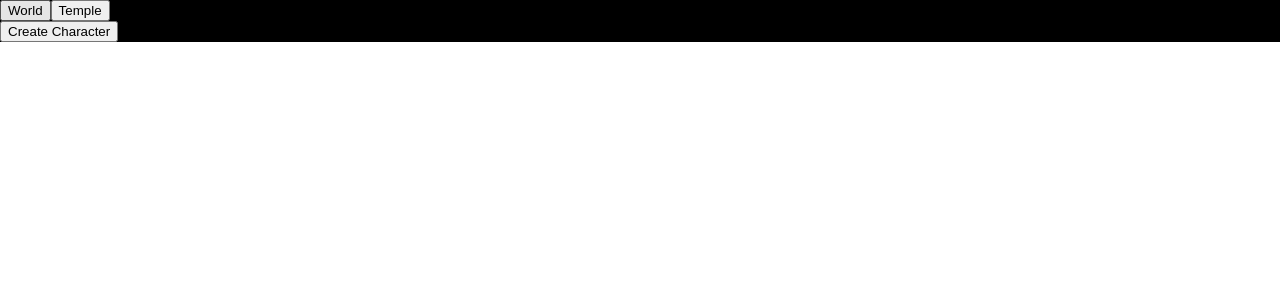
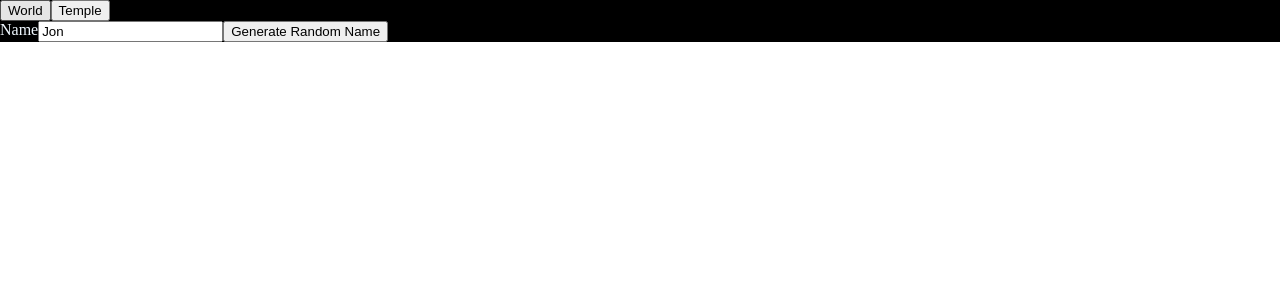
Before and after one commit to SolomonLake/picodelago-monolith, a React app in the folder apps/aar/: page / in a window 1280 px wide. Both pictures are taken after a click on the button "Create Character". Shown: the top 300 px of the page. Built offline with nearby package versions, Linux system fonts and the light colour scheme.

Commit message:
improved stores and removed redux

```diff
--- a/apps/aar/package.json
+++ b/apps/aar/package.json
@@ -7,16 +7,13 @@
     "@types/prop-types": "^15.5.2",
     "@types/react": "^16.0.38",
     "@types/react-dom": "^16.0.4",
-    "@types/react-redux": "^5.0.15",
     "react": "^16.2.0",
     "react-dom": "^16.2.0",
-    "react-redux": "^5.0.6",
     "webpack": "^3.11.0"
   },
   "devDependencies": {
     "awesome-typescript-loader": "^3.4.1",
     "css-loader": "^0.28.9",
-    "redux": "^3.7.2",
     "source-map-loader": "^0.2.3",
     "style-loader": "^0.20.2",
     "ts-loader": "^3.5.0",
--- a/apps/aar/src/components/App.tsx
+++ b/apps/aar/src/components/App.tsx
@@ -10,26 +10,24 @@ import { TempleStoreState } from "./Temple/TempleStore";
 import { WorldMapViewComponent } from "./WorldMap/WorldMap";
 import { TempleViewComponent } from "./Temple/Temple";
 
-import { Stores } from "../index";
-
-export const App = (props: { stores: Stores }) => (
+export const App = () => (
   <div className="app">
     <div className="app-top-menu">
       <button onClick={AppActionCreator.changeToWorldScreen}> World </button>
       <button onClick={AppActionCreator.changeToTempleScreen}> Temple </button>
     </div>
     <div className="app-main-screen">
-      <MainScreen stores={props.stores} />
+      <MainScreen />
     </div>
   </div>
 );
 
-const MainScreen = (props: { stores: Stores }) => {
-  switch (props.stores.appStoreState.screen) {
+const MainScreen = () => {
+  switch (AppStore.state.screen) {
     case "world":
       return <WorldMapViewComponent />;
     case "temple":
-      return <TempleViewComponent stores={props.stores} />;
+      return <TempleViewComponent />;
     default:
       throw new Error("case match exhaustive");
   }
--- a/apps/aar/src/components/CharacterCreation/CharacterCreation.tsx
+++ b/apps/aar/src/components/CharacterCreation/CharacterCreation.tsx
@@ -2,11 +2,20 @@ import * as React from "react";
 
 require("./CharacterCreation.css");
 
-import { Stores } from "../../index";
-
 import { CharacterCreationStore } from "./CharacterCreationStore";
 import { CharacterCreationActionCreator } from "./CharacterCreationActionCreator";
 
-export const CharacterCreationViewComponent = (props: { stores: Stores }) => (
-  <div className="character-creation" />
+export const CharacterCreationViewComponent = () => (
+  <div className="character-creation">
+    <label htmlFor="characterName">Name</label>
+    <input
+      type="text"
+      id="characterName"
+      value={CharacterCreationStore.state.name}
+      onChange={CharacterCreationActionCreator.setName}
+    />
+    <button onClick={CharacterCreationActionCreator.generateNewName}>
+      Generate Random Name
+    </button>
+  </div>
 );
--- a/apps/aar/src/components/CharacterCreation/CharacterCreationActionCreator.tsx
+++ b/apps/aar/src/components/CharacterCreation/CharacterCreationActionCreator.tsx
@@ -1,3 +1,9 @@
+import "react";
+import {
+  InputFormEvent,
+  InputEventTarget
+} from "../../shared/typescriptInterfaces/types";
+
 import { CharacterCreationStore } from "./CharacterCreationStore";
 
 import { generateCharacterName } from "./CharacterCreationApi";
@@ -7,5 +13,11 @@ export const CharacterCreationActionCreator = {
     CharacterCreationStore.updateProperties(CharacterCreationStore, {
       name: generateCharacterName()
     });
+  },
+
+  setName: (event: InputFormEvent<HTMLInputElement>) => {
+    CharacterCreationStore.updateProperties(CharacterCreationStore, {
+      name: event.target.value
+    });
   }
 };
--- a/apps/aar/src/components/Temple/Temple.tsx
+++ b/apps/aar/src/components/Temple/Temple.tsx
@@ -1,22 +1,20 @@
 import * as React from "react";
 
 require("./Temple.css");
-
-import { Stores } from "../../index";
 
 import { TempleStore, TempleStoreState } from "./TempleStore";
 import { TempleActionCreator } from "./TempleActionCreator";
 
 import { CharacterCreationViewComponent } from "../CharacterCreation/CharacterCreation";
 
-export const TempleViewComponent = (props: { stores: Stores }) => (
+export const TempleViewComponent = () => (
   <div className="temple">
-    <TempleMainScreen stores={props.stores} />
+    <TempleMainScreen />
   </div>
 );
 
-const TempleMainScreen = (props: { stores: Stores }) => {
-  switch (props.stores.templeStoreState.screen) {
+const TempleMainScreen = () => {
+  switch (TempleStore.state.screen) {
     case "base":
       return (
         <button onClick={TempleActionCreator.changeToCharacterCreationScreen}>
@@ -24,7 +22,7 @@ const TempleMainScreen = (props: { stores: Stores }) => {
         </button>
       );
     case "characterCreation":
-      return <CharacterCreationViewComponent stores={props.stores} />;
+      return <CharacterCreationViewComponent />;
     default:
       throw new Error("case match exhaustive");
   }
--- a/apps/aar/src/index.tsx
+++ b/apps/aar/src/index.tsx
@@ -1,40 +1,16 @@
 import * as React from "react";
 import { render } from "react-dom";
-import { Provider } from "react-redux";
-import { createStore } from "redux";
-
-import { Store } from "./shared/StoreState";
 
 import { App } from "./components/App";
-
-import { AppStore, AppStoreState } from "./components/AppStore";
-import { TempleStore, TempleStoreState } from "./components/Temple/TempleStore";
-import {
-  CharacterCreationStore,
-  CharacterCreationStoreState
-} from "./components/CharacterCreation/CharacterCreationStore";
-
-export interface Stores {
-  appStoreState: AppStoreState;
-  templeStoreState: TempleStoreState;
-  characterStoreState: CharacterCreationStoreState;
-}
-
-var stores = {
-  appStoreState: AppStore.state,
-  templeStoreState: TempleStore.state,
-  characterStoreState: CharacterCreationStore.state
-};
 
 require("./index.css");
 
 renderApp();
 
 export function renderApp() {
-  console.log("stores", stores);
   render(
     <div className="index-window">
-      <App stores={stores} />
+      <App />
     </div>,
     document.getElementById("root")
   );
```
Also changed, not shown: apps/aar/src/shared/typescriptInterfaces/types.d.ts (added, +9 -0 lines).
